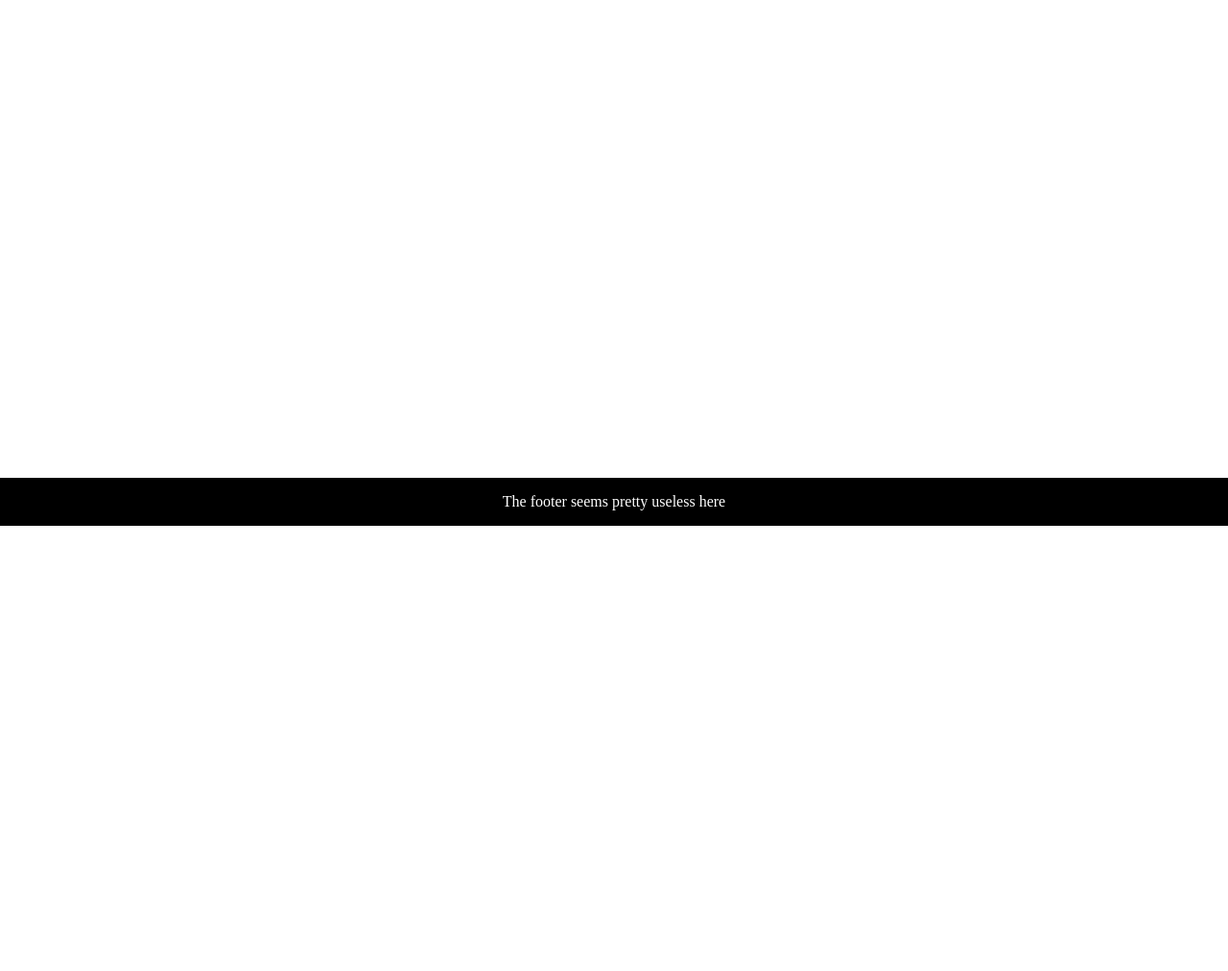
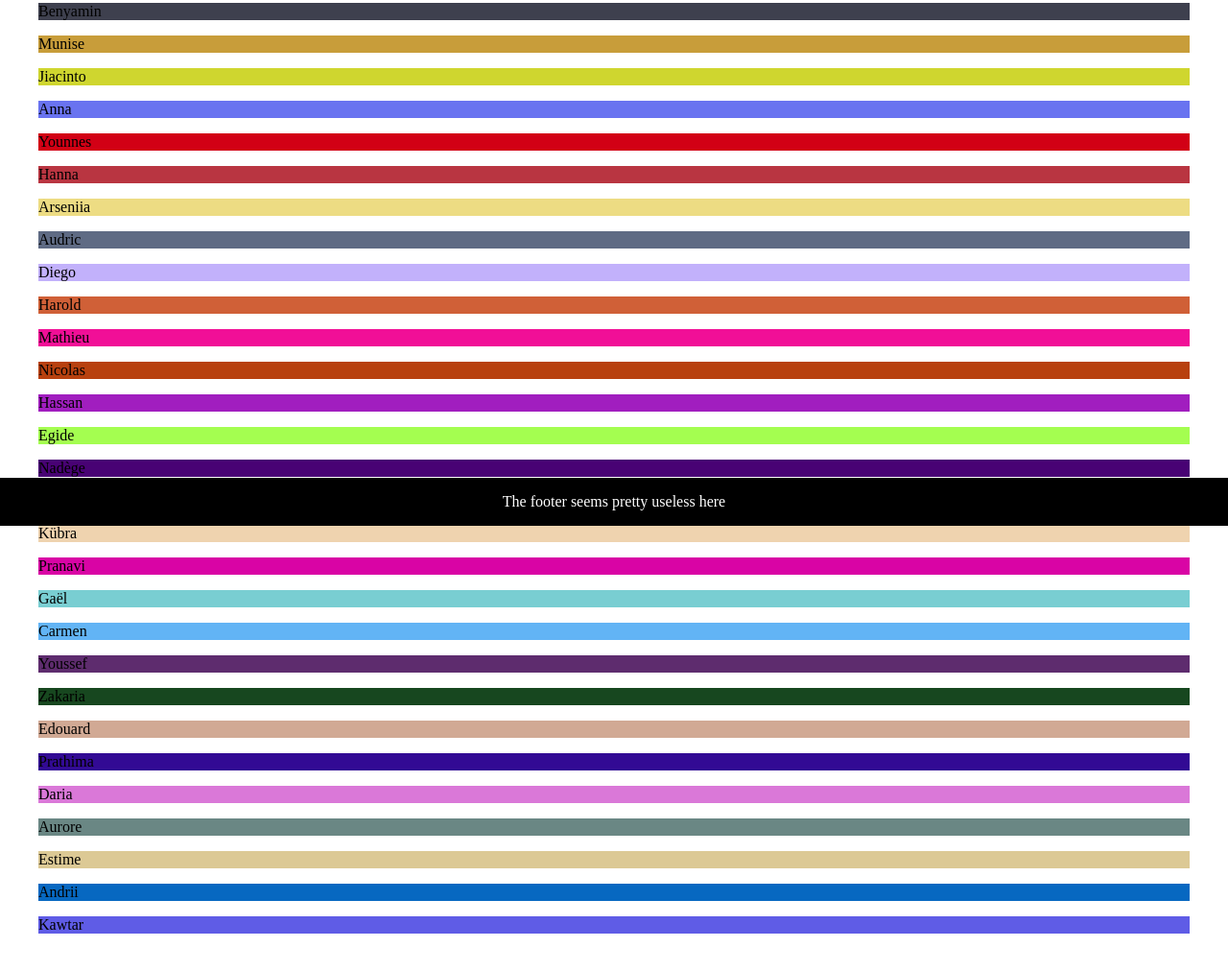
Before and after one commit to obaida-Becode/JS-DOM-JS, a plain HTML site: page 3.create/index.html in a window 1280 px wide. Shown: the part 252-1264 px from the top of the page at 96% size. Before the commit the page ends 800 px from the top, so only its background shows below. Drawn offline with Linux system fonts and the light colour scheme; files that its build step writes are made by us from their sources.

Commit message:
done 2.selector

```diff
--- a/2.Selectors/assets/style.css
+++ b/2.Selectors/assets/style.css
@@ -21,7 +21,7 @@ header, footer{
 
 header{
   top: 0;
-  height: 80px;
+  height:  80px;
 }
 
 footer{
--- a/3.create/script.js
+++ b/3.create/script.js
@@ -1,12 +1,59 @@
-// new sextion with random background color;
+// new section with random background color;
+const value = document.querySelector('article');
 const section = document.createElement("section");
+const getRandomColor = () => {
+    var letters = '0123456789ABCDEF';
+    var color = '#';
+    for (var i = 0; i < 6; i++) {
+        color += letters[Math.floor(Math.random() * 16)];
+    }
+    return color;
+}
+
+const group = [
+    "Benyamin",
+    "Munise",
+    "Jiacinto",
+    "Anna",
+    "Younnes",
+    "Hanna",
+    "Arseniia",
+    "Audric",
+    "Diego",
+    "Harold",
+    "Mathieu",
+    "Nicolas",
+    "Hassan",
+    "Egide",
+    "Nadège",
+    "Yurii",
+    "Kübra",
+    "Pranavi",
+    "Gaël",
+    "Carmen",
+    "Youssef",
+    "Zakaria",
+    "Edouard",
+    "Prathima",
+    "Daria",
+    "Aurore",
+    "Estime",
+    "Andrii",
+    "Kawtar",
+  ];
 // create pragraphe
-const paragraphs = document.createElement("p");
+// var randomColor = Math.floor(Math.random()*16777215).toString(16);
+
 // const paragraphs = document.createElement("p");
 // const paragraphs = document.createElement("p");
+// document.body.section.innerHTML="<p>"
+// document.body.appendChild(section);
+for (let index = 0; index < group.length; index++) {
+    const element = group[index];
+    const section = document.createElement("section");
+    section.innerHTML = `<p>${element}<p>`;
+    section.style.backgroundColor=getRandomColor();
+    value.append(section);
 
-document.body.appendChild(section);
-
-
+}
 console.log(section);
-console.log(paragraphs);
```
Also changed, not shown: 2.Selectors/script.js (+49 -12 lines), 4.Navigate/script.js (+17 -16 lines).
